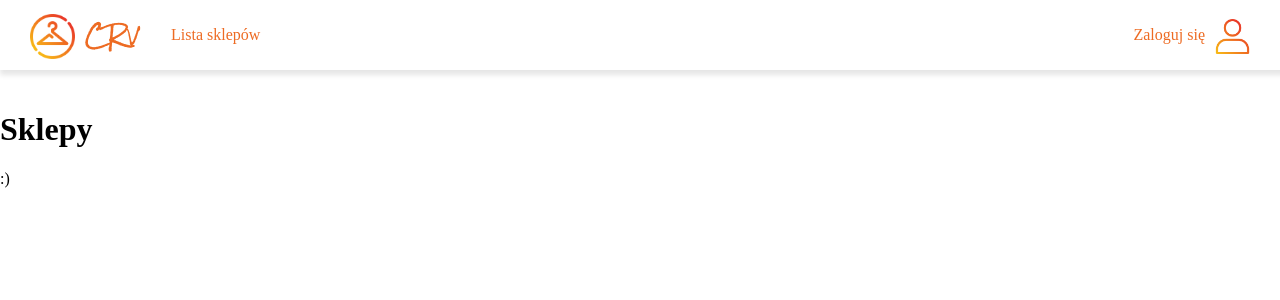
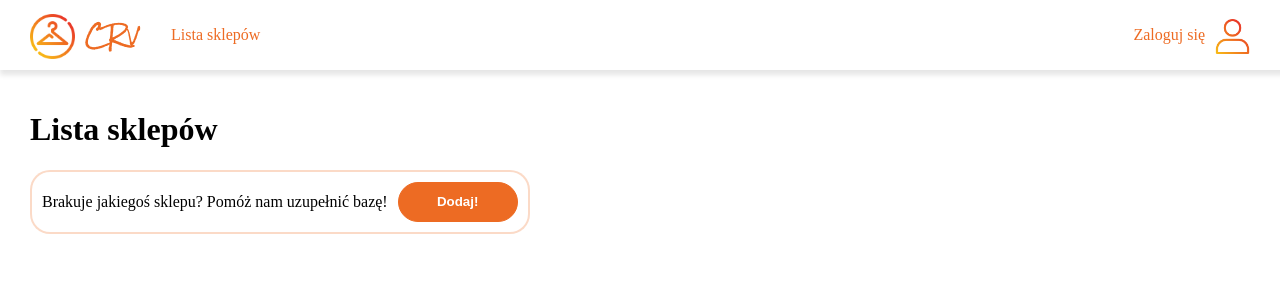
Before and after one commit to Nekoshy/clothes-review, a Next.js app: page /shops in a window 1280 px wide. Shown: the top 300 px of the page. Built offline with nearby package versions, Linux system fonts and the light colour scheme.

Commit message:
shops page in progress

```diff
--- a/pages/shops.js
+++ b/pages/shops.js
@@ -4,10 +4,25 @@ const Shops = () => {
     return(
         <div>
             <Navbar/>
-            <h1>
-                Sklepy
-            </h1>
-            <p>:)</p>
+            <div className="container">
+                <div className="row">
+                    <h1>
+                        Lista sklepów
+                    </h1>
+                </div>
+                <div className="row">
+                    <div className="d-flex">
+                        <div className="orangeBorder">
+                            <p style={{margin:'0 0 0 10px'}}>
+                                Brakuje jakiegoś sklepu? Pomóż nam uzupełnić bazę!
+                            </p>
+                            <a href='/addShop'>
+                                <button className="orangeButton br-20 ml-10" style={{width:'120px', height:'40px', margin:'10px 10px 10px 10px'}}>Dodaj!</button>
+                            </a>
+                        </div>
+                    </div>
+                </div>
+            </div>
         </div>
     );
 }
--- a/styles/globals.css
+++ b/styles/globals.css
@@ -121,3 +121,19 @@ input {
 .mt-10vh {
     margin-top: 10vh;
 }
+
+.br-20 {
+    border-radius: 20px;
+}
+
+.ml-10 {
+    margin-left: 10px;
+}
+
+.orangeBorder {
+    background: #FFFFFF;
+    border: 2px solid rgba(237, 107, 35, 0.25);
+    border-radius: 20px;
+    display: flex;
+    align-items: center;
+}
```
Also changed, not shown: pages/addShop.js (added, +14 -0 lines).
